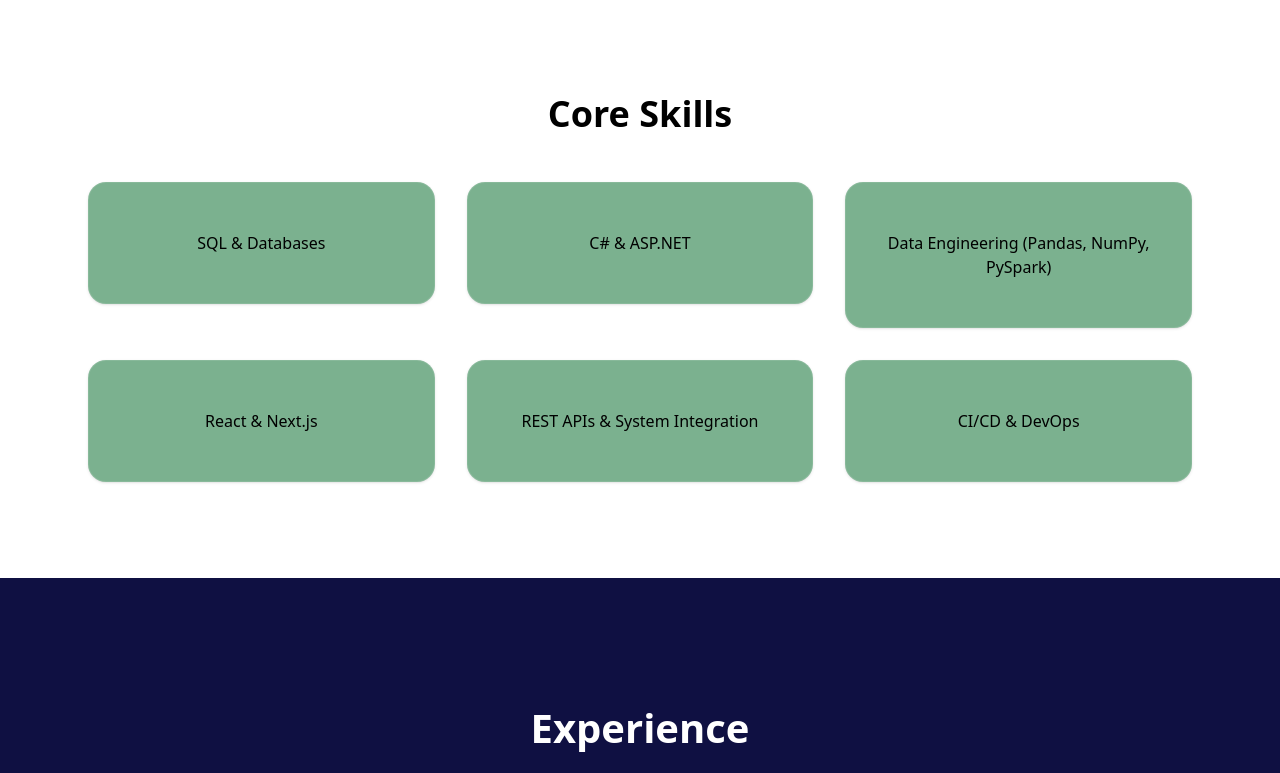
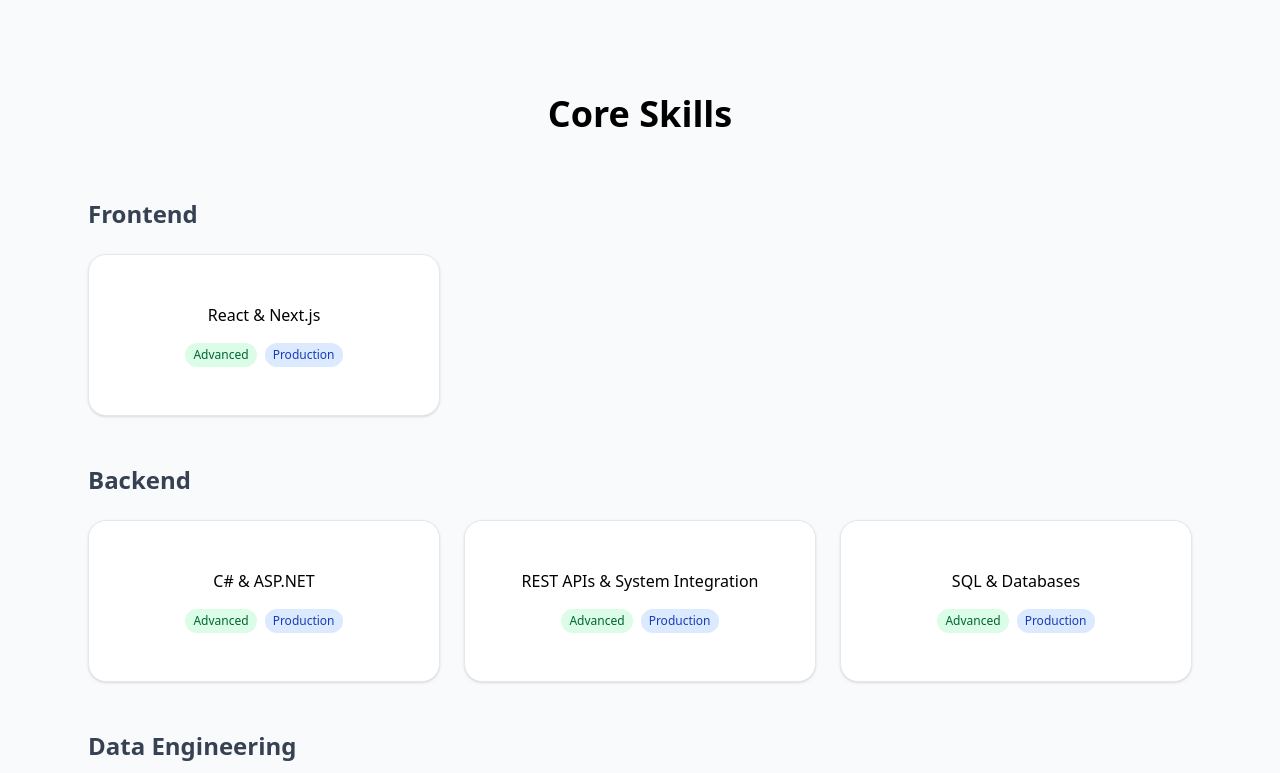
Before and after one commit to mahusama/mahmed, a Next.js app: page / in a window 1280 px wide. Shown: the part 867-1640 px from the top of the page. Built offline with nearby package versions, Linux system fonts and the light colour scheme.

Commit message:
Conatct update

```diff
--- a/components/ContactSection.tsx
+++ b/components/ContactSection.tsx
@@ -5,7 +5,7 @@
 
 export default function Contact() {
   return (
-    <section className="relative w-screen bg-[#0F1042] py-24 overflow-hidden">
+    <section id="contact" className="relative w-screen bg-[#0F1042] py-24 overflow-hidden scroll-mt-20">
 
       {/* Subtle radial glow */}
       <div className="absolute inset-0 bg-[radial-gradient(circle_at_center,rgba(255,255,255,0.06),transparent_70%)] pointer-events-none" />
@@ -17,12 +17,16 @@
         transition={{ duration: 0.6 }}
         className="max-w-4xl mx-auto text-center px-6 relative z-10"
       >
-        <h2 className="text-3xl md:text-4xl font-semibold text-white mb-6">
+        <h2 className="text-3xl md:text-4xl font-semibold text-white mb-4">
           Let’s Build Something Meaningful
         </h2>
 
-        <p className="text-gray-300 mb-12">
-          London, United Kingdom
+        <p className="text-gray-300 mb-2">
+          London, United Kingdom — Remote-friendly
+        </p>
+
+        <p className="text-gray-400 mb-12">
+          Open to remote & on-site engineering opportunities
         </p>
 
         <div className="flex justify-center gap-8">
@@ -31,18 +35,22 @@
             href="mailto:mahnoorahmed182@gmail.com"
             icon={<Mail size={22} />}
             label="Email"
+            badge="Primary Contact"
           />
 
           <ContactIcon
             href="https://www.linkedin.com/in/mahnoor-ahmed-479287167"
             icon={<Linkedin size={22} />}
             label="LinkedIn"
+            badge="Professional Profile"
+            external
           />
 
           <ContactIcon
             href="https://github.com/mahusama"
             icon={<Github size={22} />}
             label="GitHub"
+            badge="Code Samples"
             external
           />
 
@@ -56,11 +64,13 @@
   href,
   icon,
   label,
+  badge,
   external = false,
 }: {
   href: string
   icon: React.ReactNode
   label: string
+  badge: string
   external?: boolean
 }) {
   return (
@@ -70,28 +80,14 @@
       rel={external ? 'noopener noreferrer' : undefined}
       whileHover={{ y: -6 }}
       whileTap={{ scale: 0.95 }}
-      className="
-        flex flex-col items-center gap-3
-        text-gray-300
-        transition-colors duration-300
-        hover:text-white
-      "
+      className="flex flex-col items-center gap-2 text-gray-300 transition-colors duration-300 hover:text-white"
       aria-label={label}
     >
-      <div
-        className="
-          p-4 rounded-2xl
-          bg-white/5
-          backdrop-blur-md
-          transition-all duration-300
-          hover:bg-white/10
-          hover:shadow-lg
-        "
-      >
+      <div className="p-4 rounded-2xl bg-white/5 backdrop-blur-md transition-all duration-300 hover:bg-white/10 hover:shadow-lg">
         {icon}
       </div>
-
-      <span className="text-sm">{label}</span>
+      <span className="text-sm font-medium">{label}</span>
+      <span className="text-xs px-2 py-1 rounded-full bg-blue-100 text-blue-800 font-medium">{badge}</span>
     </motion.a>
   )
 }
--- a/components/Header.tsx
+++ b/components/Header.tsx
@@ -10,7 +10,7 @@
       <div className="mx-auto flex h-16 max-w-7xl items-center justify-between px-4">
 
         <Link href="/" className="text-lg font-semibold">
-          Hi, nice to meet you!
+          Hi, I’m Mahnoor. Let’s build impactful solutions.
         </Link>
 
         {/* Desktop Nav */}
--- a/components/SkillsSection.tsx
+++ b/components/SkillsSection.tsx
@@ -3,63 +3,80 @@
 import { motion } from 'framer-motion'
 import { Card, CardContent } from '@/components/ui/card'
 
-const SKILLS = [
-  'SQL & Databases',
-  'C# & ASP.NET',
-  'Data Engineering (Pandas, NumPy, PySpark)',
-  'React & Next.js',
-  'REST APIs & System Integration',
-  'CI/CD & DevOps',
+const SKILLS = {
+  "Frontend": [
+    { name: 'React & Next.js', level: 'Advanced', badge: 'Production' }
+  ],
+  "Backend": [
+    { name: 'C# & ASP.NET', level: 'Advanced', badge: 'Production' },
+    { name: 'REST APIs & System Integration', level: 'Advanced', badge: 'Production' },
+    { name: 'SQL & Databases', level: 'Advanced', badge: 'Production' }
+  ],
+  "Data Engineering": [
+    { name: 'Python (Pandas, NumPy)', level: 'Advanced', badge: 'Production' }
+  ],
+  "DevOps / Tools": [
+    { name: 'GitHub', level: 'Advanced', badge: 'Production' },
+    { name: 'Vercel', level: 'Intermediate', badge: 'Production' },
+    { name: 'CI/CD', level: 'Intermediate', badge: 'Core' }
   ]
+}
 
 export default function Skills() {
   return (
-    <section className="relative w-screen  py-24 overflow-hidden">
-
-      {/* Subtle background glow */}
-      <div className="absolute inset-0  pointer-events-none" />
-
+    <section className="relative w-screen py-24 overflow-hidden bg-gray-50">
       <div className="max-w-6xl mx-auto px-6 relative z-10">
         <motion.h2
           initial={{ opacity: 0, y: 30 }}
           whileInView={{ opacity: 1, y: 0 }}
           transition={{ duration: 0.6 }}
           viewport={{ once: true }}
-          className="text-3xl md:text-4xl font-semibold text-black mb-12 text-center"
+          className="text-3xl md:text-4xl font-semibold text-black mb-16 text-center"
         >
           Core Skills
         </motion.h2>
 
-        <div className="grid grid-cols-1 sm:grid-cols-2 md:grid-cols-3 gap-8">
-          {SKILLS.map((skill, index) => (
+        {Object.entries(SKILLS).map(([category, skills], catIndex) => (
+          <div key={category} className="mb-12">
+            <h3 className="text-xl md:text-2xl font-semibold mb-6 text-gray-700">{category}</h3>
+            <div className="grid grid-cols-1 sm:grid-cols-2 md:grid-cols-3 gap-6">
+              {skills.map((skill, index) => (
                 <motion.div
-              key={skill}
+                  key={skill.name}
                   initial={{ opacity: 0, y: 40 }}
                   whileInView={{ opacity: 1, y: 0 }}
-              transition={{ delay: index * 0.08, duration: 0.5 }}
+                  transition={{ delay: index * 0.08 + catIndex * 0.1, duration: 0.5 }}
                   viewport={{ once: true }}
                 >
                   <Card
                     className="
                       rounded-2xl
-                  bg-[rgb(123,177,143)]
-                  backdrop-blur-md
-                  border border-white/10
+                      bg-white
+                      border border-gray-200
                       text-black
                       transition-all duration-300
                       hover:-translate-y-2
-                  hover:bg-white/10
                       hover:shadow-xl
                     "
                   >
-                <CardContent className="p-6 text-center font-medium">
-                  {skill}
+                    <CardContent className="p-6 text-center font-medium flex flex-col items-center gap-2">
+                      <span>{skill.name}</span>
+                      <div className="flex gap-2 mt-2">
+                        <span className="text-xs bg-green-100 text-green-800 px-2 py-1 rounded-full font-medium">
+                          {skill.level}
+                        </span>
+                        <span className="text-xs bg-blue-100 text-blue-800 px-2 py-1 rounded-full font-medium">
+                          {skill.badge}
+                        </span>
+                      </div>
                     </CardContent>
                   </Card>
                 </motion.div>
               ))}
             </div>
           </div>
+        ))}
+      </div>
     </section>
   )
 }
```
Lines whose indentation alone changed are shown as unchanged.
